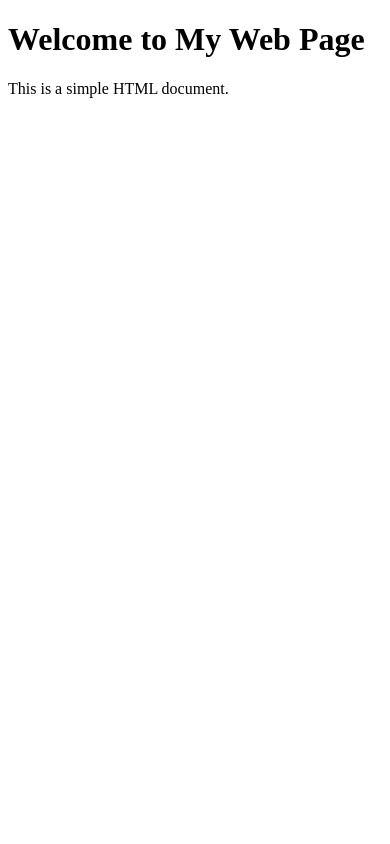
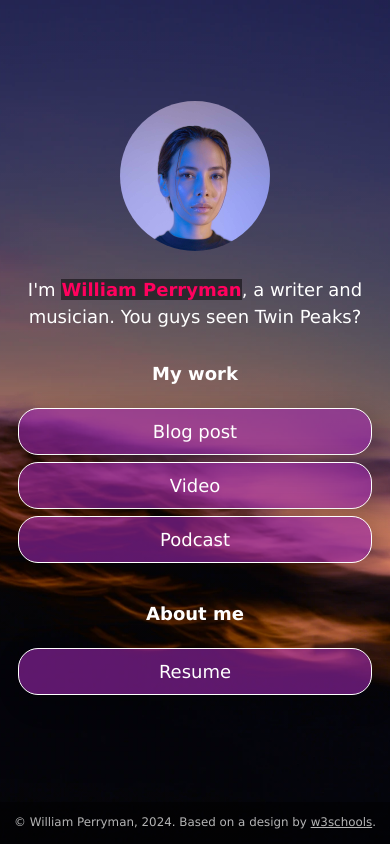
Before and after one commit to namyrrep/namyrrep.github.io, a plain HTML site: page index.html in a window 390 px wide. Drawn offline with Linux system fonts and the light colour scheme.

Commit message:
Add personal portfolio site with slider functionality
Initial commit of a personal portfolio website for William Perryman. Includes HTML structure, custom CSS styling, images, and a JavaScript slider for expanding/collapsing content sections. The site features sections for work samples and resume, with responsive design and interactive UI elements.

```diff
--- /dev/null
+++ b/css/style.css
@@ -0,0 +1,231 @@
+:root {
+    --primaryText: #fff;
+    --secondaryText: #ff015e;
+    --primary: rgba(156, 39, 176, .60);
+    --secondary: rgba(255, 1, 94, .60);
+    --buttonHover: rgba(156, 39, 176, .40);
+    --smallButtonHover: rgba(0, 0, 0, .25);
+}
+
+html {
+    box-sizing: border-box;
+    /* keeps button boxes within phone screen width */
+    -ms-text-size-adjust: 100%;
+    -webkit-text-size-adjust: 100%;
+    height: 100%;
+}
+
+*,
+*:before,
+*:after {
+    box-sizing: inherit;
+}
+
+body {
+    margin: 0;
+    min-height: 100%;
+    /* The image used for the site background. Try changing skyscape.jpg to stars.jpg. Put a replacement photo in the images folder and, in line 21 below, replace skyscape.jpg with yourbackgroundfilename.jpg */
+    /* The linear gradient darkens the image, like putting a sunglasses lens on top of it. If you want to darken the image even more, change 0.1 (both times) to 0.3 or higher */
+    background: linear-gradient(rgba(0, 0, 0, 0.1), rgba(0, 0, 0, 0.1)), url(../images/skyscape.jpg);
+    /* Prevents the browser from repeating or "tiling" the background image */
+    background-repeat: no-repeat;
+    background-position: center;
+    /* Freezes the image so that even the content scrolls down, the background stays put */
+    background-attachment: fixed;
+    /* Resizes the background image to cover the entire container */
+    background-size: cover;
+    font-family: Futura, Verdana, sans-serif;
+    line-height: 1.5;
+    font-size: 18px;
+    display: flex;
+    flex-direction: column;
+    justify-content: space-around;
+    align-items: center;
+}
+
+h1 {
+    font-size: 1em;
+}
+
+h2 {
+    font-size: 1em;
+    margin-bottom: 0;
+}
+
+img {
+    margin: .5em 1em;
+    /* border: 1px solid #ccc; */
+    border-radius: 50%;
+    height: 150px;
+    max-width: 100%;
+    object-fit: cover;
+    /* Resizes the image to cover the entire container */
+}
+
+.container {
+    text-align: center;
+    width: 100%;
+    padding: 0;
+    margin-right: auto;
+    margin-left: auto;
+    flex: 1;
+    display: flex;
+    flex-direction: column;
+    justify-content: center;
+}
+
+.image-container {
+    text-align: center;
+    width: 100%;
+}
+
+.main-text-color {
+    color: var(--primaryText);
+}
+
+.name {
+    color: var(--secondaryText);
+}
+
+.name strong {
+    background-color: rgba(0, 0, 0, 0.50);
+}
+
+.section-header {
+    padding-top: .5em;
+}
+
+.button,
+.intro,
+.links-container,
+.slidedown,
+.external-link {
+    width: 100%;
+    min-width: 50%;
+    padding: .5em 1em;
+    text-decoration: none;
+    color: inherit;
+    text-align: center;
+}
+
+.button, .external-link {
+    border: 1px solid var(--primaryText);
+    border-radius: 20px;
+    box-shadow: 7px 6px 28px 1px rgba(0, 0, 0, 0.24);
+    overflow: hidden;
+    white-space: nowrap;
+    display: inline-block;
+    background-color: var(--primary);
+    cursor: pointer;
+    transition: 0.2s all;
+}
+
+.button:not(.highlight) {
+    background-color: var(--primary);
+}
+
+@media (hover: hover) {
+    .button:hover { background-color: var(--buttonHover); }
+}
+
+.button.highlight {
+    background-color: var(--secondary);
+}
+
+.button:active, .external-link:active {
+    transform: scale(0.98);
+    /* Scaling button to 0.98 to its original size */
+    box-shadow: 3px 2px 22px 1px rgba(0, 0, 0, 0.24);
+    /* Lowering the shadow */
+}
+
+.intro {
+    margin: 0 auto;
+}
+
+.section {
+    margin-top: 1em;
+}
+
+.slidedown {
+    margin: 0 auto;
+    padding: 0;
+    -webkit-transition: height .4s ease;
+    -o-transition: height .4s ease;
+    transition: height .4s ease;
+    overflow: hidden;
+    height: 0;
+}
+
+.external-link {
+    border: 1px solid var(--primaryText);
+    border-radius: 20px;
+    background-color: transparent;
+    display: flex;
+    align-items: center;
+    justify-content: center;
+    padding: 0;
+    margin: .5em auto 1.5em auto;
+    text-decoration: none;
+    color: inherit;
+    height: 2em;
+    width: 6em;
+}
+
+.external-link:hover {
+    background-color: var(--smallButtonHover)
+}
+
+.description {
+    display: flex;
+    text-align: left;
+    flex-direction: column;
+    padding: 0 .6em;
+}
+
+.description > p {
+    margin: .5em 0;
+}
+
+.footer {
+  font-size: .66em;
+  background-color: rgba(0, 0, 0, .5);
+  color: rgba(225, 225, 225, .8);
+  text-decoration: none;
+  width: 100%;
+  min-height: 3em;
+  display: flex;
+  align-items: center;
+  justify-content: center;
+  position: relative;
+}
+
+.footer a {
+    color: inherit;
+}
+
+/* Media queries allow you to change style properties according to the screen width. In this case, if the screen is AT LEAST 540 pixels wide (bigger than a standard phone), the .container resizes to 540 pixels and the buttons and intro resize to 85% of the container width */
+@media (min-width: 540px) {
+    .container {
+        max-width: 540px;
+    }
+
+    .button,
+    .intro,
+    .slidedown {
+        width: 85%;
+    }
+}
+
+/* If the screen is AT LEAST 768 pixels wide (standard tablet or larger), the .container resizes to 750 pixels and the buttons and intro resize to 40% of the container width */
+@media (min-width: 768px) {
+    .container {
+        max-width: 768px;
+    }
+
+    .button,
+    .intro,
+    .slidedown {
+        width: 40%;
+    }
+}
--- a/index.html
+++ b/index.html
@@ -1,10 +1,74 @@
 <!DOCTYPE html>
-<html>
+<!-- This page is adapted from w3schools "How to make a link tree website https://www.w3schools.com/howto/howto_website_create_linktree.asp" -->
+<html lang="en">
+
 <head>
-    <title>My Web Page</title>
+  <meta charset="utf-8" />
+  <meta name="viewport" content="width=device-width, initial-scale=1" />
+  <!-- Add your name below -->
+  <title>William Perryman</title>
+  <link rel="stylesheet" href="css/style.css">
 </head>
-<body>
-    <h1>Welcome to My Web Page</h1>
-    <p>This is a simple HTML document.</p>
+
+<body class="main-text-color">
+  <!-- Content container. Everything except footer goes here -->
+  <div class="container">
+    <!-- Image and name container. Put your replacement photo—which you should crop to be square—in the images folder, then change the source attribute to images/yourportraitfilename.jpg. This path says, "Look in the images folder for yourportraitfilename.jpg." Be sure to change the alt text, too. -->
+    <div class="image-container">
+      <img src="images/portrait.jpg" alt="Photo by Art Hauntington">
+    </div>
+    <div class="intro">
+      I'm <span class="name"><strong>William Perryman</strong></span>, a writer and musician. You guys seen Twin Peaks?
+    </div>
+    <div class="section-header">
+      <h1>My work</h1>
+    </div>
+    <!-- Replace the # inside of the href="#" with your links. -->
+    <div class="links-container">
+      <div class="button toggle">Blog post</div>
+      <div class="slidedown">
+        <div class="description">
+          <h2>Blog post title</h2>
+          <p>Here, add a short but appealing description of your blog post.</p>
+          <a href="#" class="external-link" target="_blank">Read</a>
+        </div>
+      </div>
+
+      <div class="button toggle">Video</div>
+      <div class="slidedown">
+        <div class="description">
+          <h2>Video title</h2>
+          <p>Add a short but appealing description of your video.</p>
+          <a href="#" class="external-link" target="_blank">Watch</a>
+        </div>
+      </div>
+
+      <div class="button toggle">Podcast</div>
+      <div class="slidedown">
+        <div class="description">
+          <h2>Podcast title</h2>
+          <p>Add a short but appealing description of your podcast</p>
+          <a href="#" class="external-link" target="_blank">Listen</a>
+        </div>
+      </div>
+    </div>
+
+    <!-- Replace # with PDF from Google Docs, or replace the entire section with whatever you want. Or delete it! Or add another section below it!-->
+    <div class="section-header">
+      <h1>About me</h1>
+    </div>
+
+    <div class="links-container">
+      <a href="https://drive.google.com" class="button" target="_blank">Resume</a>
+    </div>
+
+  </div>
+  <div class="footer">
+    <p>© William Perryman, 2024. Based on a design by <a
+        href="https://www.w3schools.com/howto/howto_website_create_linktree.asp" target="_blank">w3schools</a>.
+    </p>
+  </div>
+  <script type="text/javascript" src="js/slider.js"></script>
 </body>
+
 </html>
--- /dev/null
+++ b/js/slider.js
@@ -0,0 +1,19 @@
+document.addEventListener("DOMContentLoaded", () => {
+  const a = document.querySelectorAll(".toggle");
+  a.forEach((e) => {
+    e.addEventListener("click", function () {
+      let slider = this.nextElementSibling;
+      if (slider.style.height) {
+        slider.style.height = null;
+        e.classList.remove("highlight");
+      } else {
+        document.querySelectorAll(".toggle.highlight").forEach((f) => {
+          f.classList.remove("highlight");
+          f.nextElementSibling.style.height = null;
+        });
+        e.classList.add("highlight");
+        slider.style.height = slider.scrollHeight + "px";
+      }
+    })
+  })
+})
```
Also changed, not shown: images/portrait.jpg (added), images/skyscape.jpg (added), images/stars.jpg (added), 1 other file.
